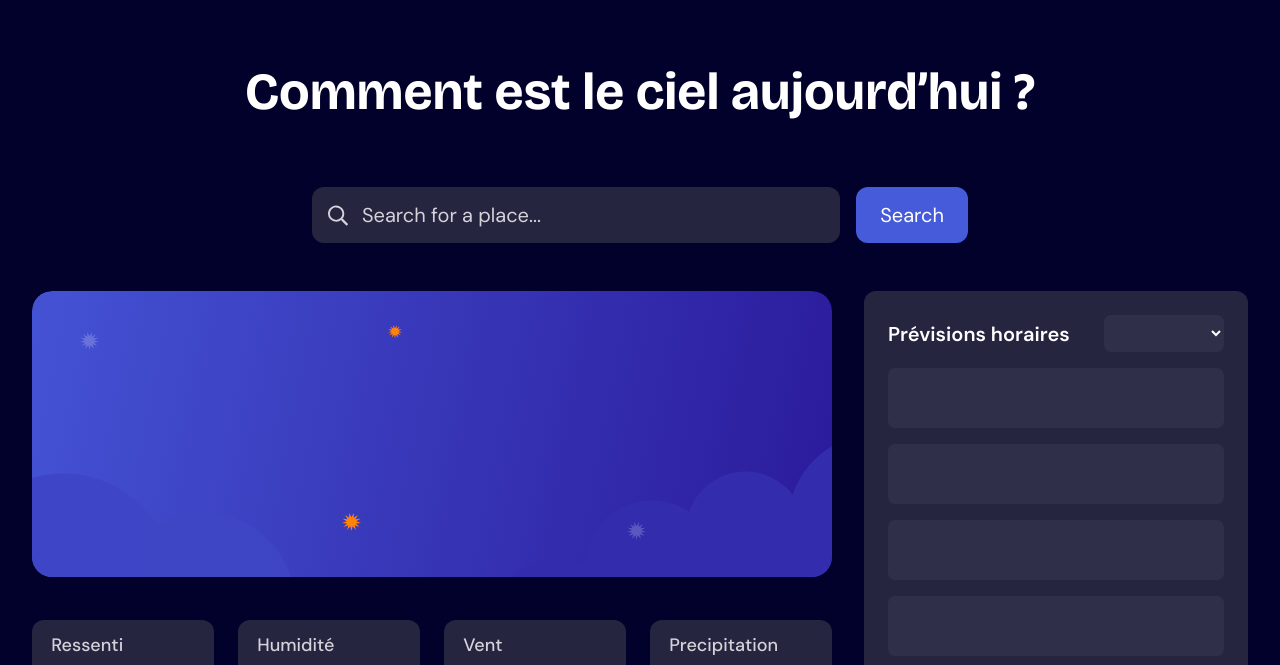
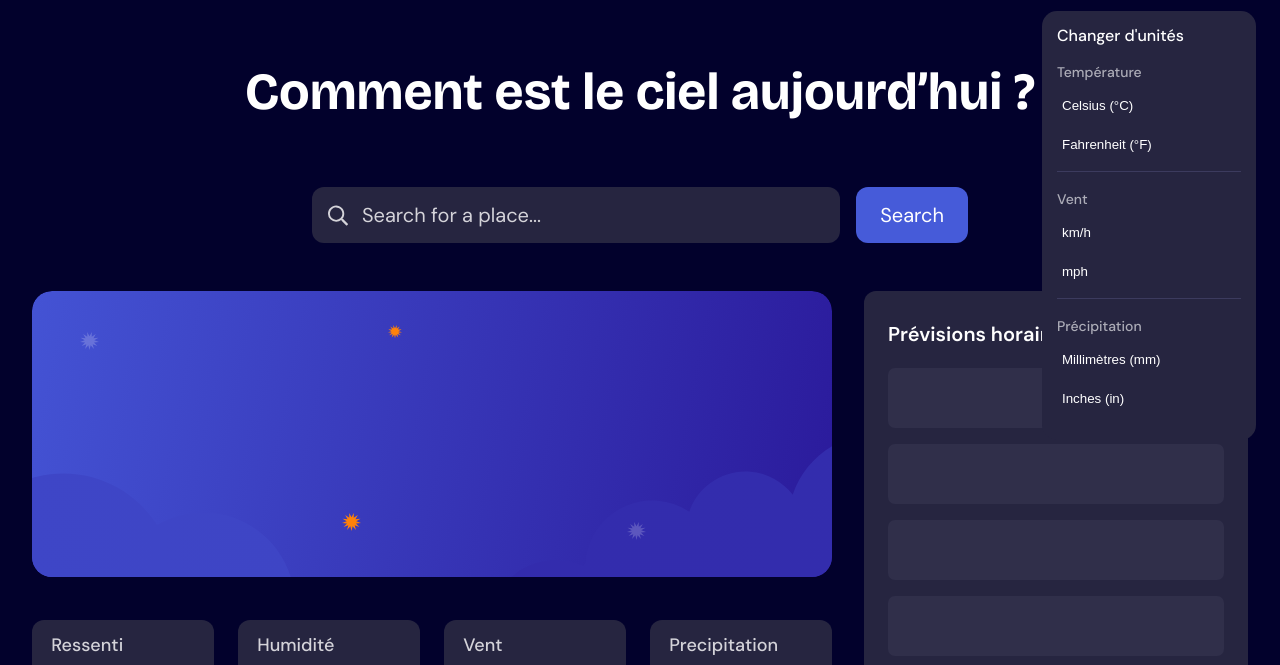
Before and after one commit to EdouardHrgt/weather-app, a plain HTML site: page index.html in a window 1280 px wide. Both pictures are taken after a click on the element "Unités". Shown: the part 93-758 px from the top of the page. Drawn offline with nearby package versions, Linux system fonts and the light colour scheme.

Commit message:
wip units switching

```diff
--- a/app.js
+++ b/app.js
@@ -1,3 +1,12 @@
+// Sélecteurs
+const unitsBtn = document.querySelector('.units');
+const unitsSelector = document.querySelector('.units-selector');
+
+// Toggle l'affichage
+unitsBtn.addEventListener('click', () => {
+  unitsSelector.classList.toggle('units-active');
+});
+
 document.getElementById('myForm').addEventListener('submit', async (e) => {
   e.preventDefault();
 
@@ -197,5 +206,5 @@ document.getElementById('myForm').addEventListener('submit', async (e) => {
       loader.remove();
       townNameEl.style.visibility = 'visible';
     }
-  }, 1000);
+  }, 200);
 });
--- a/index.html
+++ b/index.html
@@ -40,6 +40,24 @@
       <p>Unités</p>
       <img src="./assets/images/icon-dropdown.svg" alt="open the dropdown menu">
     </div>
+    <section class="units-selector">
+      <p class="tp-7">Changer d'unités</p>
+      <div class="units-temperature-wrapper">
+        <p class="tp-8">Température</p>
+        <button class="units-temperature" id="celsius">Celsius (°C)</button>
+        <button class="units-temperature" id="fahrenheit">Fahrenheit (°F)</button>
+      </div>
+      <div class="units-wind-wrapper">
+        <p class="tp-8">Vent</p>
+        <button class="units-wind" id="kmh">km/h</button>
+        <button class="units-wind" id="mph">mph</button>
+      </div>
+      <div class="units-precipitation-wrapper">
+        <p class="tp-8">Précipitation</p>
+        <button class="units-precipitation" id="kmh">Millimètres (mm)</button>
+        <button class="units-precipitation" id="mph">Inches (in)</button>
+      </div>
+    </section>
   </header>
   <main>
     <h1>Comment est le ciel aujourd’hui ?</h1>
--- a/style.css
+++ b/style.css
@@ -140,6 +140,7 @@ header {
   justify-content: space-between;
   max-width: calc(100% - 3rem);
   margin-inline: auto;
+  position: relative;
 }
 
 header,
@@ -228,6 +229,69 @@ input[type="submit"] {
 
 .right-col {
   width: 384px;
+}
+
+/* ===== UNITS DROPDOWN ===== */
+
+.units-selector {
+  border-radius: 15px;
+  padding: 15px;
+  background-color: var(--neutral-800);
+  width: 214px;
+  position: absolute;
+  top: 3.5rem;
+  right: 0;
+  z-index: 99;
+  display: none;
+}
+
+.units-selector.units-active {
+  display: block;
+}
+
+.units-selector > p {
+  margin-bottom: 12px;
+}
+
+.units-selector >div {
+  padding: 7px 0;
+}
+
+.units-wind-wrapper,
+.units-temperature-wrapper
+ {
+  border-bottom: 1px solid var(--neutral-600);
+  margin-bottom: 12px;
+}
+
+.units-wind-wrapper p,
+.units-temperature-wrapper p,
+.units-precipitation-wrapper p {
+  margin-bottom: 5px;
+}
+
+.units-selector > div p {
+  color: var(--neutral-300);
+}
+
+.units-precipitation-wrapper {
+    border-bottom: none;
+    margin-bottom: 0;
+    border: 0px solid red;
+}
+
+.units-selector button {
+  background: none;
+  color: var(--neutral-0);
+  width: 100%;
+  height: 39px;
+  border-radius: 12px;
+  text-align: start;
+  padding-left: 5px;
+}
+
+.units-selector button:focus {
+  background-color: var(--neutral-700);
 }
 
 /* ===== LEFT COLUMN ===== */
@@ -475,7 +539,6 @@ input[type="submit"] {
   .day {
     width: 100%;
   }
-
 }
 
 .loader {
```
Lines whose indentation alone changed are shown as unchanged.
